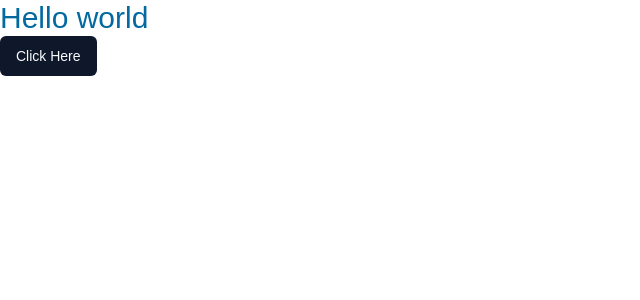
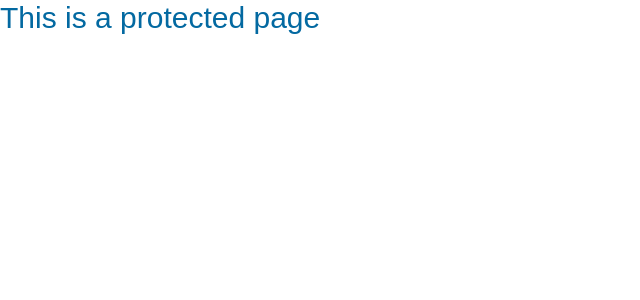
Before and after one commit to UnicornDad8/lms, a Next.js app: page / in a window 1280 px wide. Shown: the top 300 px of the page, without its empty margins (0-640 px from the left). Built offline with nearby package versions, Linux system fonts and the light colour scheme.

Commit message:
Add folder structure

```diff
--- /dev/null
+++ b/app/(auth)/(routes)/sign-in/page.tsx
@@ -0,0 +1,9 @@
+import React from 'react'
+
+const SignIn = () => {
+  return (
+    <div>Sign In</div>
+  )
+}
+
+export default SignIn;
--- /dev/null
+++ b/app/(auth)/(routes)/sign-up/page.tsx
@@ -0,0 +1,9 @@
+import React from 'react'
+
+const SignUp = () => {
+  return (
+    <div>Sign Up</div>
+  )
+}
+
+export default SignUp;
--- /dev/null
+++ b/app/(dashboard)/(routes)/page.tsx
@@ -0,0 +1,7 @@
+export default function Home() {
+  return (
+    <div>
+      <p className="text-3xl font-medium text-sky-700">This is a protected page</p>
+    </div>
+  );
+}
--- a/app/page.tsx
+++ /dev/null
@@ -1,10 +0,0 @@
-import { Button } from "@/components/ui/button";
-
-export default function Home() {
-  return (
-    <div>
-      <p className="text-3xl font-medium text-sky-700">Hello world</p>
-      <Button>Click Here</Button>
-    </div>
-  );
-}
```
